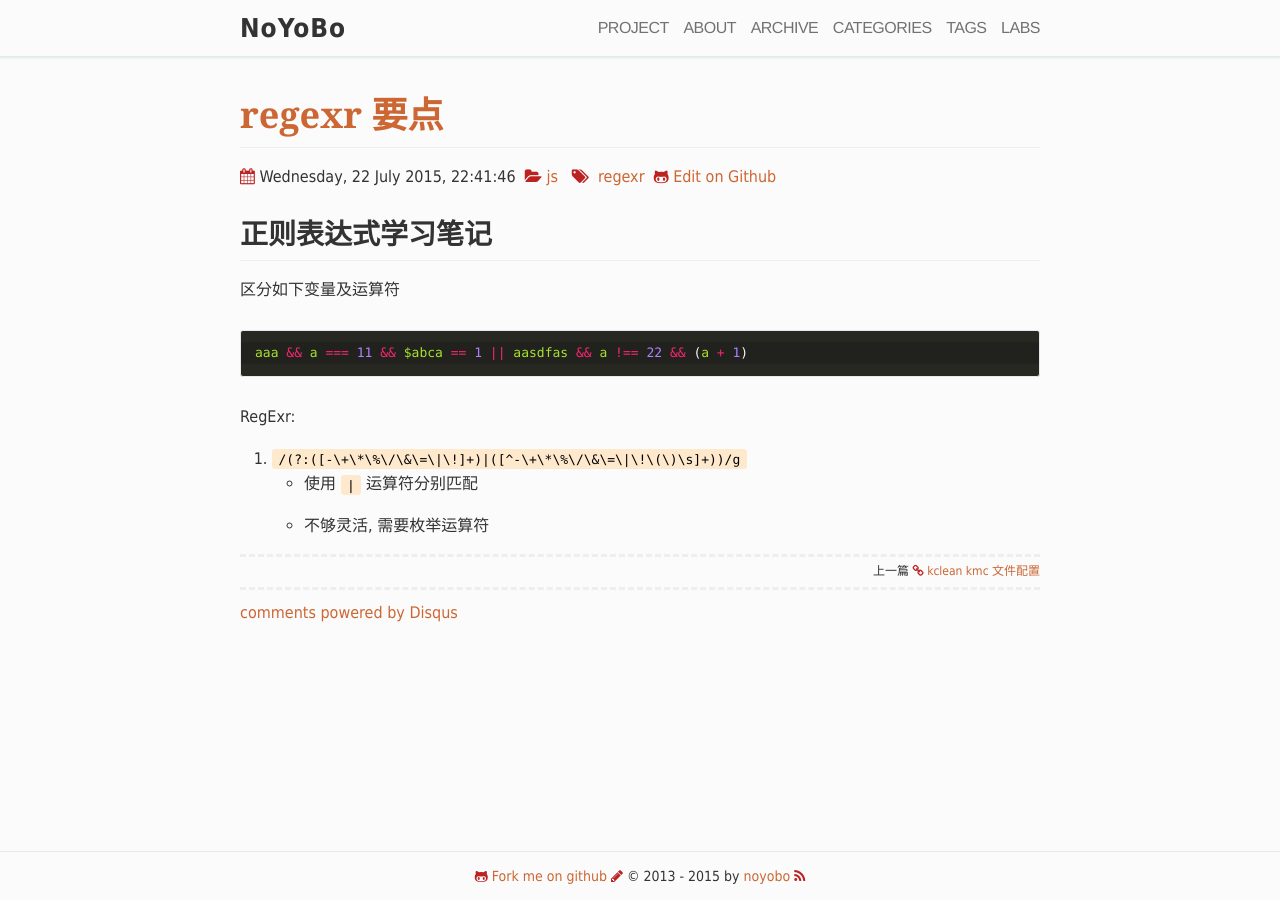
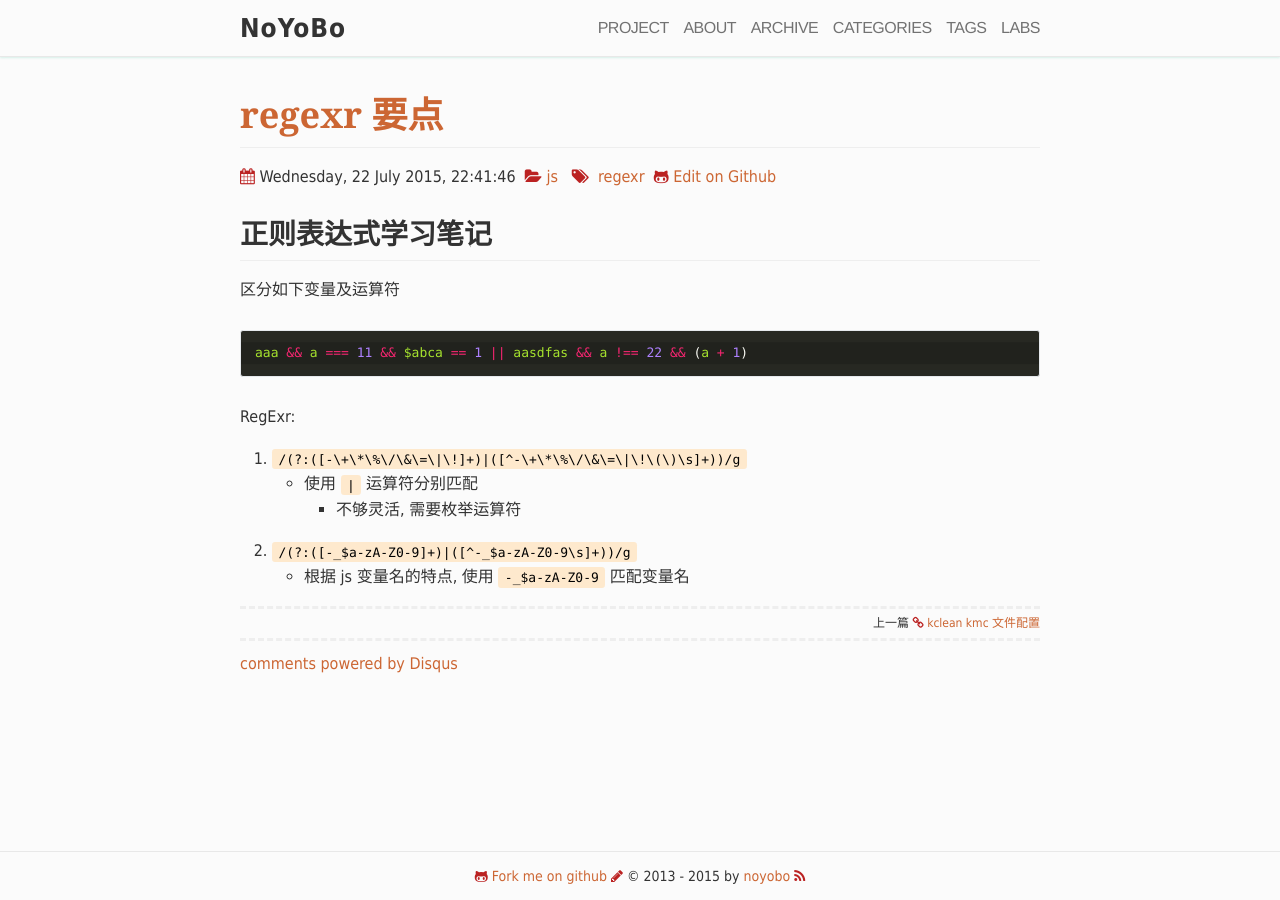
Before and after one commit to noyobo/noyobo.github.com, a Jekyll site: the page built from _posts/2015-07-22-regexr-gist.md, in a window 1280 px wide. Built offline with Jekyll 4.4.1, drawn with Linux system fonts in a browser that asks for light colours; nearby versions of some CDN libraries; Markdown is read by kramdown in place of the engine named in the settings; comment, search, counter and statistics services are not loaded.

Commit message:
Update 2015-07-22-regexr-gist.md

```diff
--- a/_posts/2015-07-22-regexr-gist.md
+++ b/_posts/2015-07-22-regexr-gist.md
@@ -19,5 +19,7 @@ aaa && a === 11 && $abca == 1 || aasdfas && a !== 22 && (a + 1)
 RegExr:
 
 1. `/(?:([-\+\*\%\/\&\=\|\!]+)|([^-\+\*\%\/\&\=\|\!\(\)\s]+))/g`
-  * 使用 `|` 运算符分别匹配
-    * 不够灵活, 需要枚举运算符
+    * 使用 `|` 运算符分别匹配
+        * 不够灵活, 需要枚举运算符
+2. `/(?:([-_$a-zA-Z0-9]+)|([^-_$a-zA-Z0-9\s]+))/g`
+    * 根据 js 变量名的特点, 使用 `-_$a-zA-Z0-9` 匹配变量名
```
